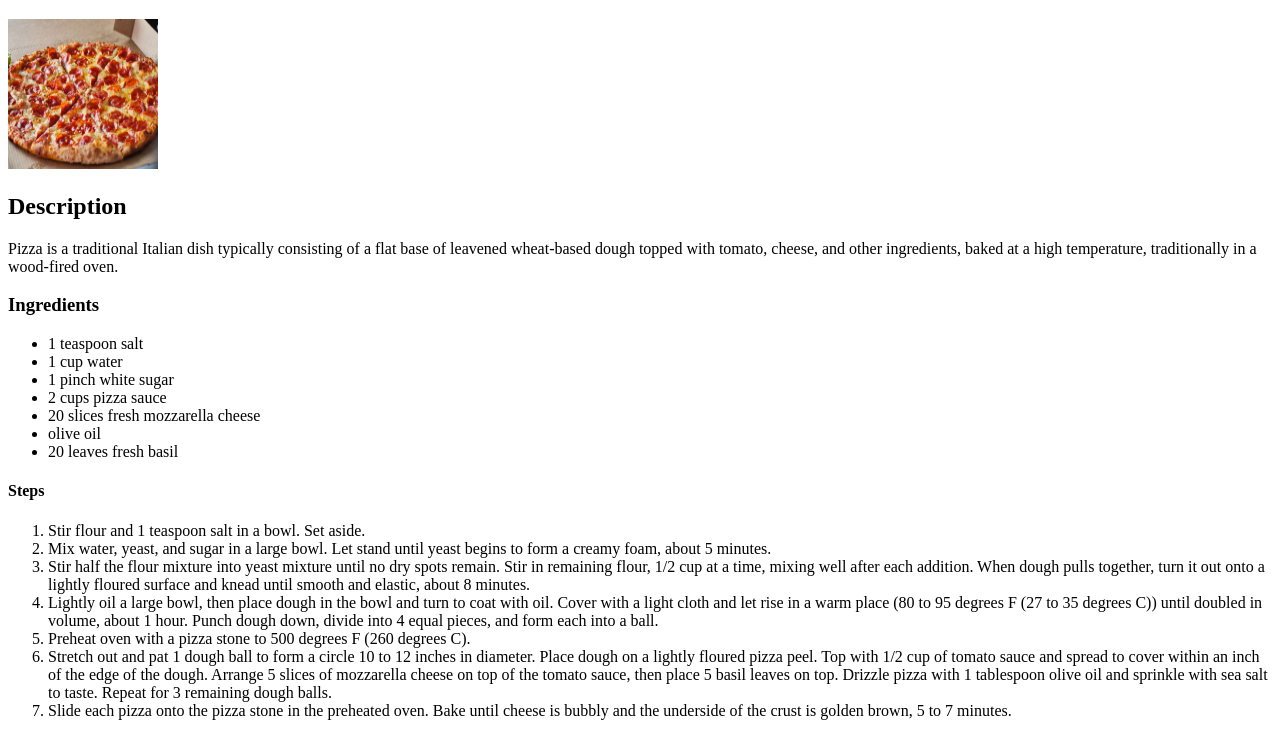
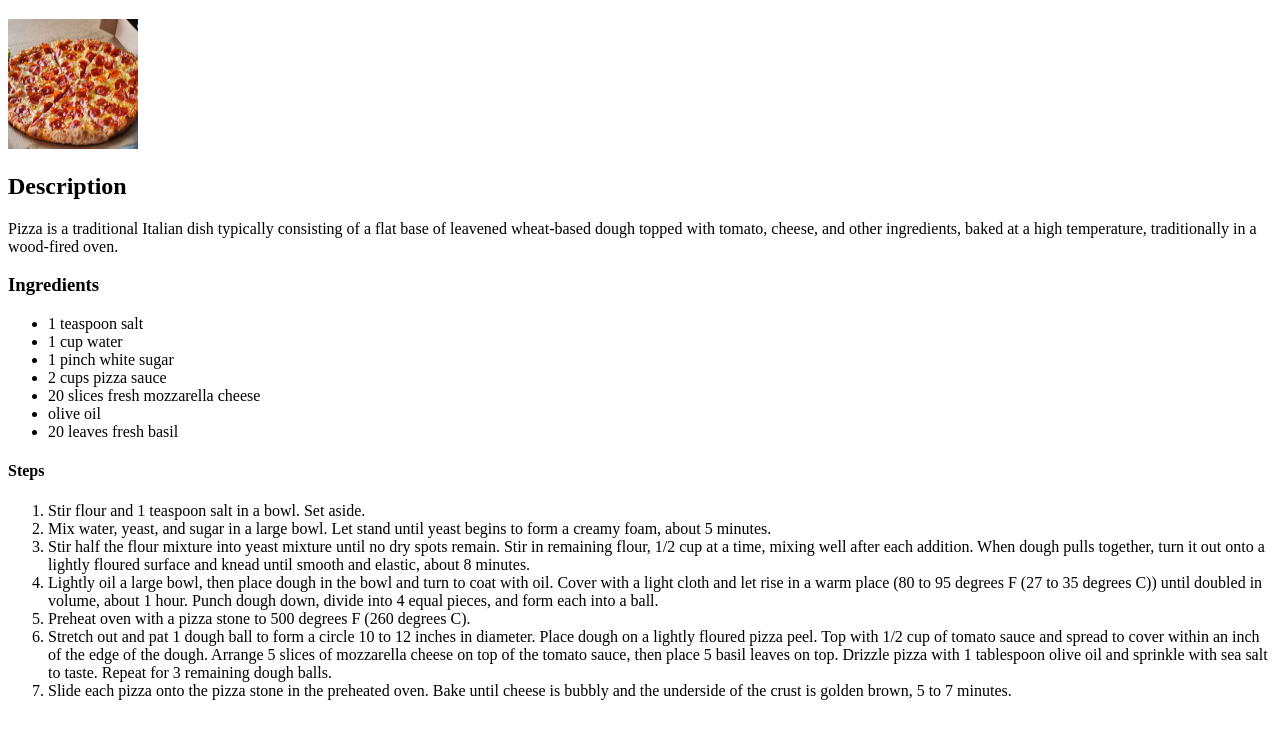
Before and after one commit to vvillino/odin-recipes, a plain HTML site: page recipes/pizza.html in a window 1280 px wide. Shown: the part 61-800 px from the top of the page. Drawn offline with Linux system fonts and the light colour scheme.

Commit message:
Aggiunto parametro di altezza e larghezza alla foto

```diff
--- a/recipes/pizza.html
+++ b/recipes/pizza.html
@@ -7,7 +7,7 @@
 </head>
 <body>
     <h1>Pizza</h1>
-    <img src="./Pizza.jpeg" alt="Pizza" height="150" width="150">
+    <img src="./Pizza.jpeg" alt="Pizza" height="130" width="130">
 <h2>Description</h2>
 <p>Pizza is a traditional Italian dish typically consisting of a flat base of leavened wheat-based dough topped with tomato, cheese, and other ingredients, baked at a high temperature, traditionally in a wood-fired oven.</p>
 <h3>Ingredients</h3>
```
